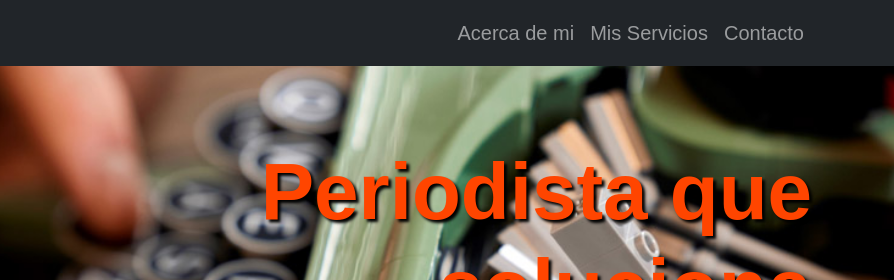
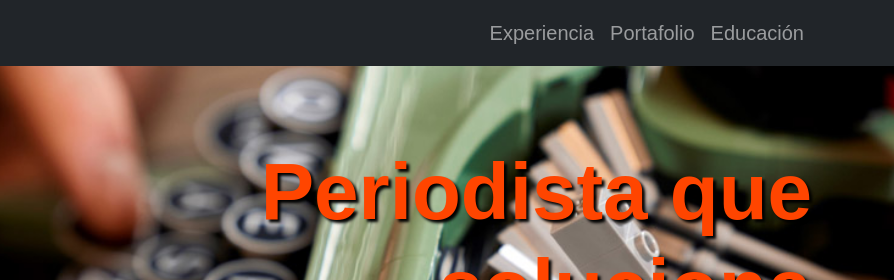
Before and after one commit to mraguilerag/greyw01f.github.io, a plain HTML site: page index.html in a window 1280 px wide. Shown: the top 280 px of the page, 386-1280 px from the left. Drawn offline with nearby package versions, Linux system fonts and the light colour scheme.

Commit message:
arregla menu

```diff
--- a/index.html
+++ b/index.html
@@ -22,13 +22,13 @@
             <div class="collapse navbar-collapse" id="navbarSupportedContent">
                 <ul class="navbar-nav ms-auto mb-2 mb-lg-0 fs-5">
                     <li class="nav-item">
-                        <a class="nav-link" href="#Acerca-de-mi">Acerca de mi</a>
+                        <a class="nav-link" href="#Acerca-de-mi">Experiencia</a>
                     </li>
                     <li class="nav-item">
-                        <a class="nav-link" href="#Mis-trabajos">Mis Servicios</a>
+                        <a class="nav-link" href="#Mis-trabajos">Portafolio</a>
                     </li>
                     <li class="nav-item">
-                        <a class="nav-link" href="#Contacto">Contacto</a>
+                        <a class="nav-link" href="#Contacto">Educación</a>
                     </li>
 
                 </ul>
```
